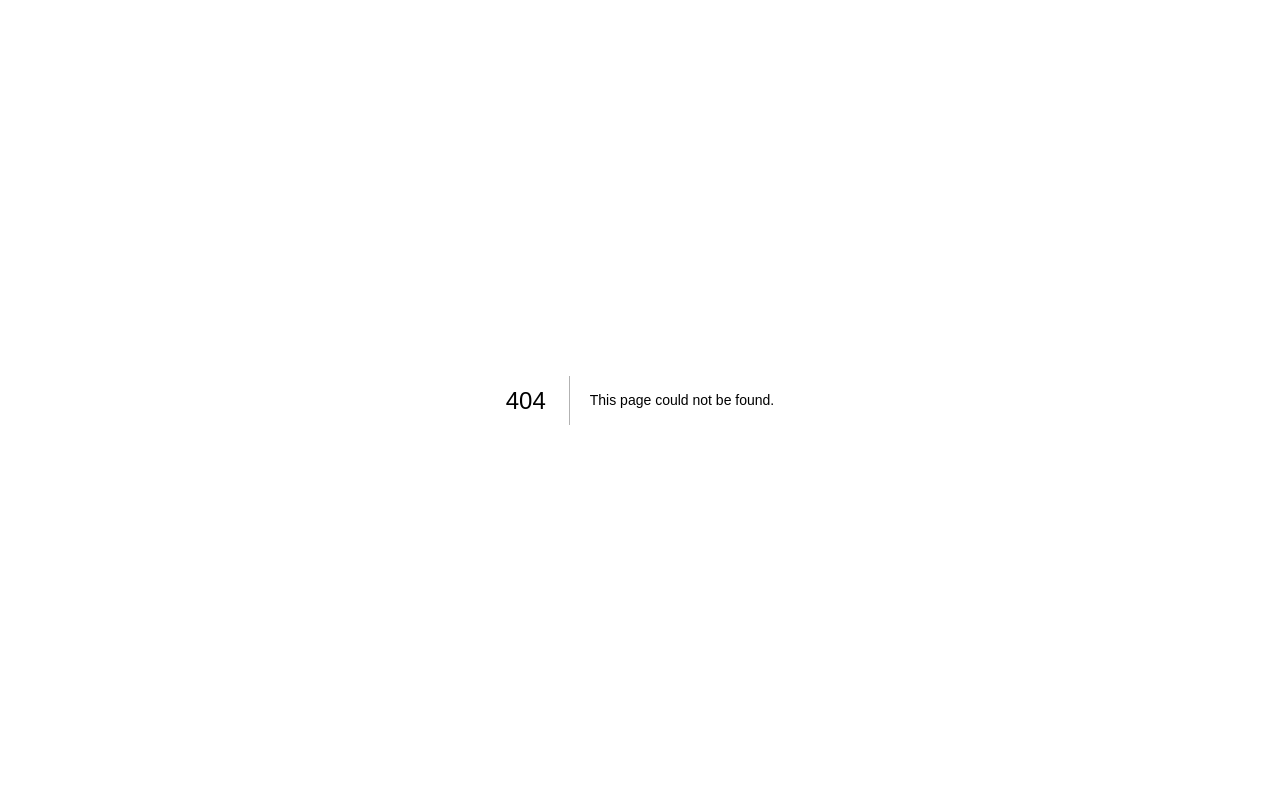
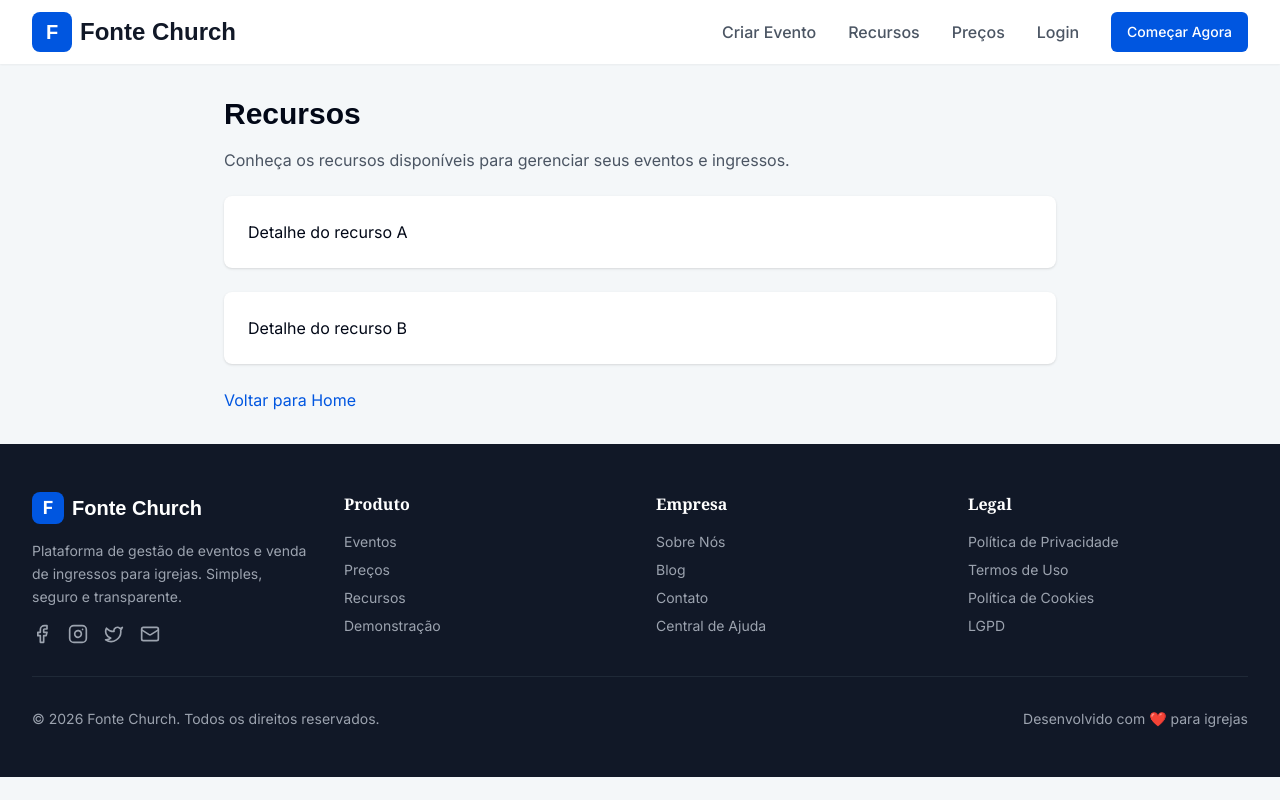
Before and after one commit to francodev1/projetoEventos, a Next.js app in the folder frontend/: page /recursos in a window 1280 px wide. Before the commit this address had no page. Built offline with nearby package versions, Linux system fonts and the light colour scheme.

Commit message:
Adicionar rotas: /eventos/novo, /recursos, /precos, /login; atualizar header

```diff
--- /dev/null
+++ b/frontend/app/eventos/novo/page.tsx
@@ -0,0 +1,23 @@
+import Link from 'next/link'
+import { Header } from '@/components/header'
+import { Footer } from '@/components/footer'
+
+export default function NovoEventoPage() {
+  return (
+    <div className="min-h-screen">
+      <Header />
+      <main className="max-w-4xl mx-auto p-8">
+        <h1 className="text-3xl font-title font-bold mb-4">Criar Evento</h1>
+        <p className="text-gray-600 mb-6">Use este formulário para cadastrar um novo evento e configurar ingressos.</p>
+
+        <div className="bg-white p-6 rounded-lg shadow">
+          <p className="text-gray-500">(Formulário de criação de evento — implementar campos conforme necessário)</p>
+          <div className="mt-6">
+            <Link href="/eventos" className="text-primary hover:underline">Voltar para Eventos</Link>
+          </div>
+        </div>
+      </main>
+      <Footer />
+    </div>
+  )
+}
--- /dev/null
+++ b/frontend/app/login/page.tsx
@@ -0,0 +1,24 @@
+import Link from 'next/link'
+import { Header } from '@/components/header'
+import { Footer } from '@/components/footer'
+
+export default function LoginPage() {
+  return (
+    <div className="min-h-screen">
+      <Header />
+      <main className="max-w-md mx-auto p-8">
+        <h1 className="text-3xl font-title font-bold mb-4">Login</h1>
+        <p className="text-gray-600 mb-6">Acesse sua conta para gerenciar eventos e vendas.</p>
+
+        <div className="bg-white p-6 rounded-lg shadow">
+          <p className="text-gray-500">(Formulário de login — implementar autenticação)</p>
+        </div>
+
+        <div className="mt-6">
+          <Link href="/cadastro" className="text-primary hover:underline">Criar conta</Link>
+        </div>
+      </main>
+      <Footer />
+    </div>
+  )
+}
--- /dev/null
+++ b/frontend/app/precos/page.tsx
@@ -0,0 +1,25 @@
+import Link from 'next/link'
+import { Header } from '@/components/header'
+import { Footer } from '@/components/footer'
+
+export default function PrecosPage() {
+  return (
+    <div className="min-h-screen">
+      <Header />
+      <main className="max-w-4xl mx-auto p-8">
+        <h1 className="text-3xl font-title font-bold mb-4">Preços</h1>
+        <p className="text-gray-600 mb-6">Planos e preços para organizar e vender ingressos.</p>
+
+        <div className="bg-white p-6 rounded-lg shadow">
+          <h2 className="text-xl font-semibold">Plano Organizador — R$ 24,90/mês</h2>
+          <p className="text-gray-500">Inclui eventos ilimitados e emissão de ingressos eletrônicos.</p>
+        </div>
+
+        <div className="mt-6">
+          <Link href="/cadastro" className="text-primary hover:underline">Começar Agora</Link>
+        </div>
+      </main>
+      <Footer />
+    </div>
+  )
+}
--- /dev/null
+++ b/frontend/app/recursos/page.tsx
@@ -0,0 +1,25 @@
+import Link from 'next/link'
+import { Header } from '@/components/header'
+import { Footer } from '@/components/footer'
+
+export default function RecursosPage() {
+  return (
+    <div className="min-h-screen">
+      <Header />
+      <main className="max-w-4xl mx-auto p-8">
+        <h1 className="text-3xl font-title font-bold mb-4">Recursos</h1>
+        <p className="text-gray-600 mb-6">Conheça os recursos disponíveis para gerenciar seus eventos e ingressos.</p>
+
+        <div className="grid gap-6">
+          <div className="bg-white p-6 rounded-lg shadow">Detalhe do recurso A</div>
+          <div className="bg-white p-6 rounded-lg shadow">Detalhe do recurso B</div>
+        </div>
+
+        <div className="mt-6">
+          <Link href="/" className="text-primary hover:underline">Voltar para Home</Link>
+        </div>
+      </main>
+      <Footer />
+    </div>
+  )
+}
--- a/frontend/components/header.tsx
+++ b/frontend/components/header.tsx
@@ -25,7 +25,7 @@ export function Header() {
           {/* Desktop Navigation */}
           <div className="hidden md:flex items-center space-x-8">
             <Link
-              href="/eventos"
+              href="/eventos/novo"
               className="text-gray-600 hover:text-primary transition-colors font-medium"
             >
               Criar Evento
@@ -73,7 +73,7 @@ export function Header() {
           <div className="md:hidden py-4 border-t">
             <div className="flex flex-col space-y-4">
               <Link
-                href="/eventos"
+                href="/eventos/novo"
                 className="text-gray-600 hover:text-primary transition-colors font-medium px-2 py-1"
                 onClick={() => setMobileMenuOpen(false)}
               >
```
